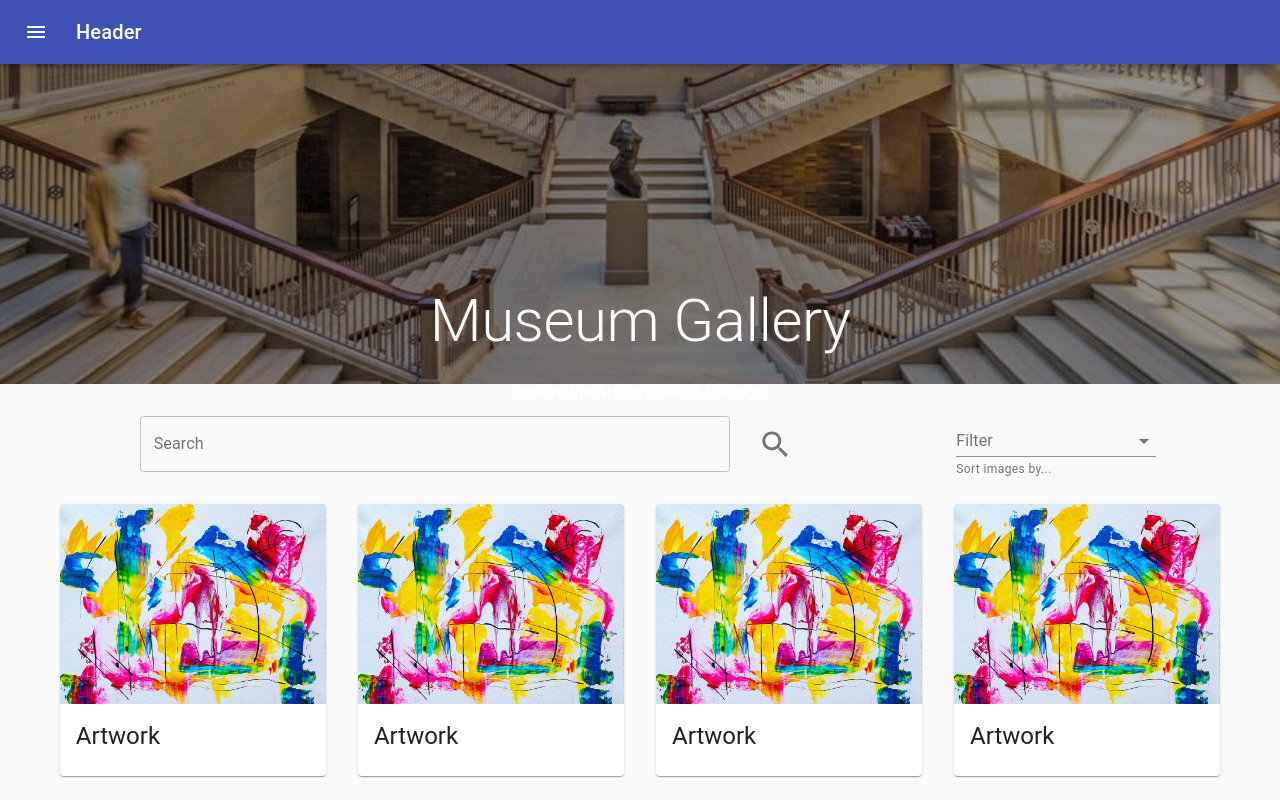
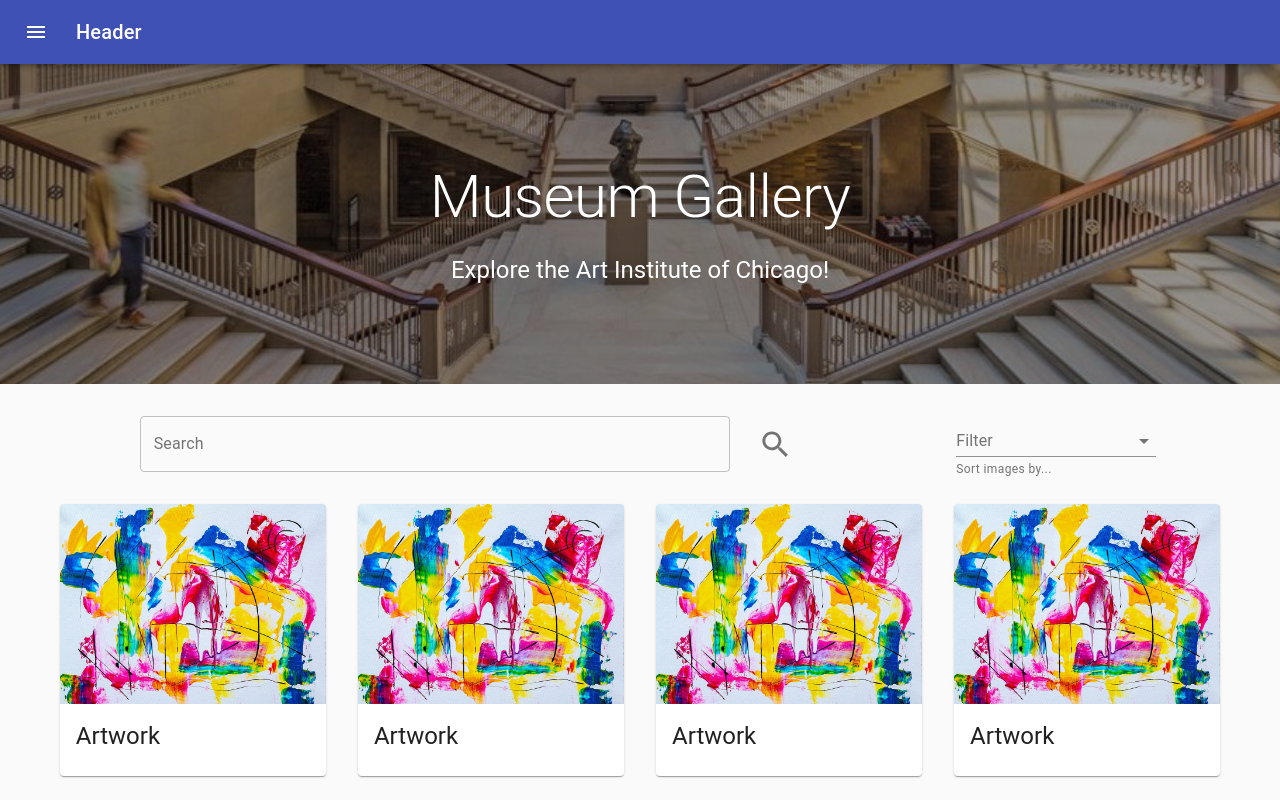
Before and after one commit to googleinterns/step65-2020, a React (Create React App) app in the folder frontend/: page /museum-gallery in a window 1280 px wide. Shown: the top 800 px of the page. Built offline with nearby package versions, Linux system fonts and the light colour scheme.

Commit message:
centered text in hero and change size of description text

```diff
--- a/frontend/src/components/dashboard/Banner.js
+++ b/frontend/src/components/dashboard/Banner.js
@@ -16,7 +16,7 @@
     position: 'absolute',
     textAlign: 'center',
     top: '50%',
-    transform: 'translate(-50%,50%)',
+    transform: 'translate(-50%,-50%)',
     width: '100%',
   },
 }));
@@ -40,7 +40,7 @@
         <Typography variant="h2" component="h1" gutterBottom>
           {title}
         </Typography>
-        <Typography variant="subtitle1">{description}</Typography>
+        <Typography variant="h5" component="h2">{description}</Typography>
       </div>
     </div>
 
```
